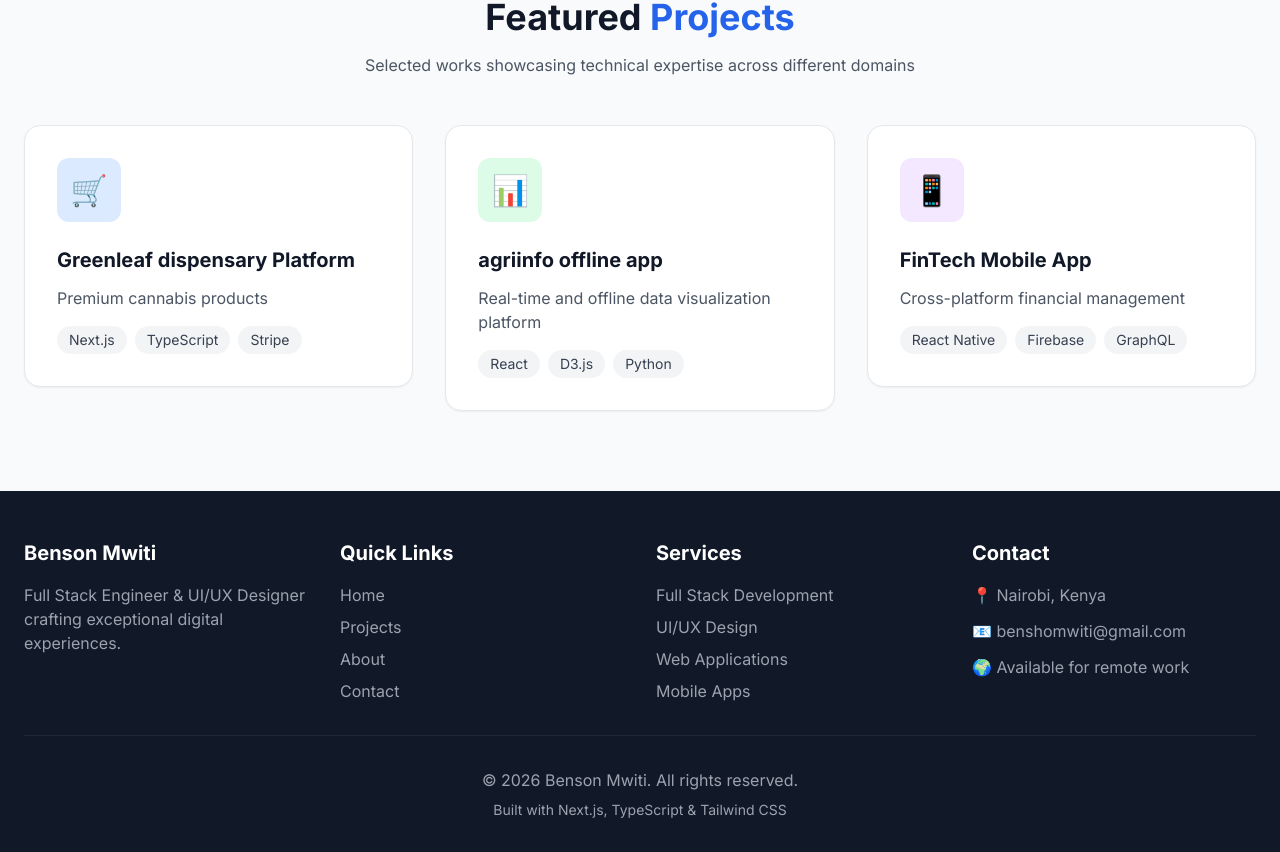
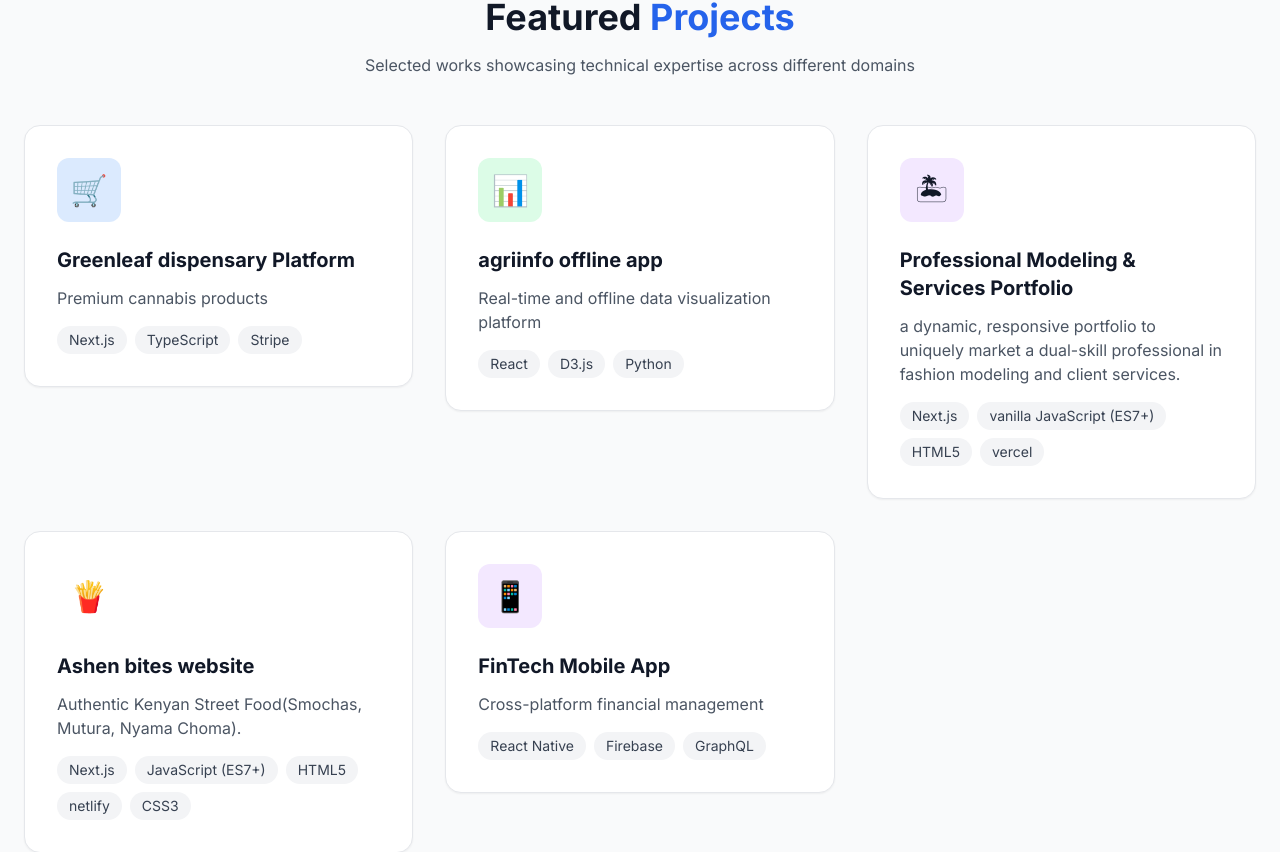
Before and after one commit to Mamoshi572/benson-portfolio, a Next.js app: page / in a window 1280 px wide. Shown: the part 876-1728 px from the top of the page. Built offline with nearby package versions, Linux system fonts and the light colour scheme.

Commit message:
updated app layout and projects

```diff
--- a/app/page.tsx
+++ b/app/page.tsx
@@ -152,10 +152,30 @@ export default function Home() {
               {
                 emoji: "📊",
                 title: "agriinfo offline app",
-                description: "Real-time and offline data visualization platform",
+                description:
+                  "Real-time and offline data visualization platform",
                 tech: ["React", "D3.js", "Python"],
                 color: "green",
               },
+
+              {
+                emoji: "🏝",
+                title: "Professional Modeling & Services Portfolio",
+                description:
+                  "a dynamic, responsive portfolio to uniquely market a dual-skill professional in fashion modeling and client services.",
+                tech: ["Next.js", "vanilla JavaScript (ES7+)", "HTML5", "vercel"],
+                color: "purple",
+              },
+
+{
+                emoji: "🍟",
+                title: "Ashen bites website",
+                description:
+                  "Authentic Kenyan Street Food(Smochas, Mutura, Nyama Choma).",
+                tech: ["Next.js", "JavaScript (ES7+)", "HTML5", "netlify", "CSS3"],
+                color: "red",
+              },
+
               {
                 emoji: "📱",
                 title: "FinTech Mobile App",
--- a/app/projects/page.tsx
+++ b/app/projects/page.tsx
@@ -1,5 +1,15 @@
 export default function ProjectsPage() {
   const projects = [
+    {
+      title: "Ashen bites website",
+      description:
+        "Authentic Kenyan Street Food(Smochas, Mutura, Nyama Choma).",
+      category: "Frontend(web)",
+      tech: ["Next.js", "JavaScript (ES7+)", "HTML5", "netlify"],
+      status: "Live",
+      link: "https://cool-pony-d2b3a5.netlify.app",
+    },
+
     {
       title: "GreanLeaf Dispensary",
       description: "Premium cannabis products",
```
